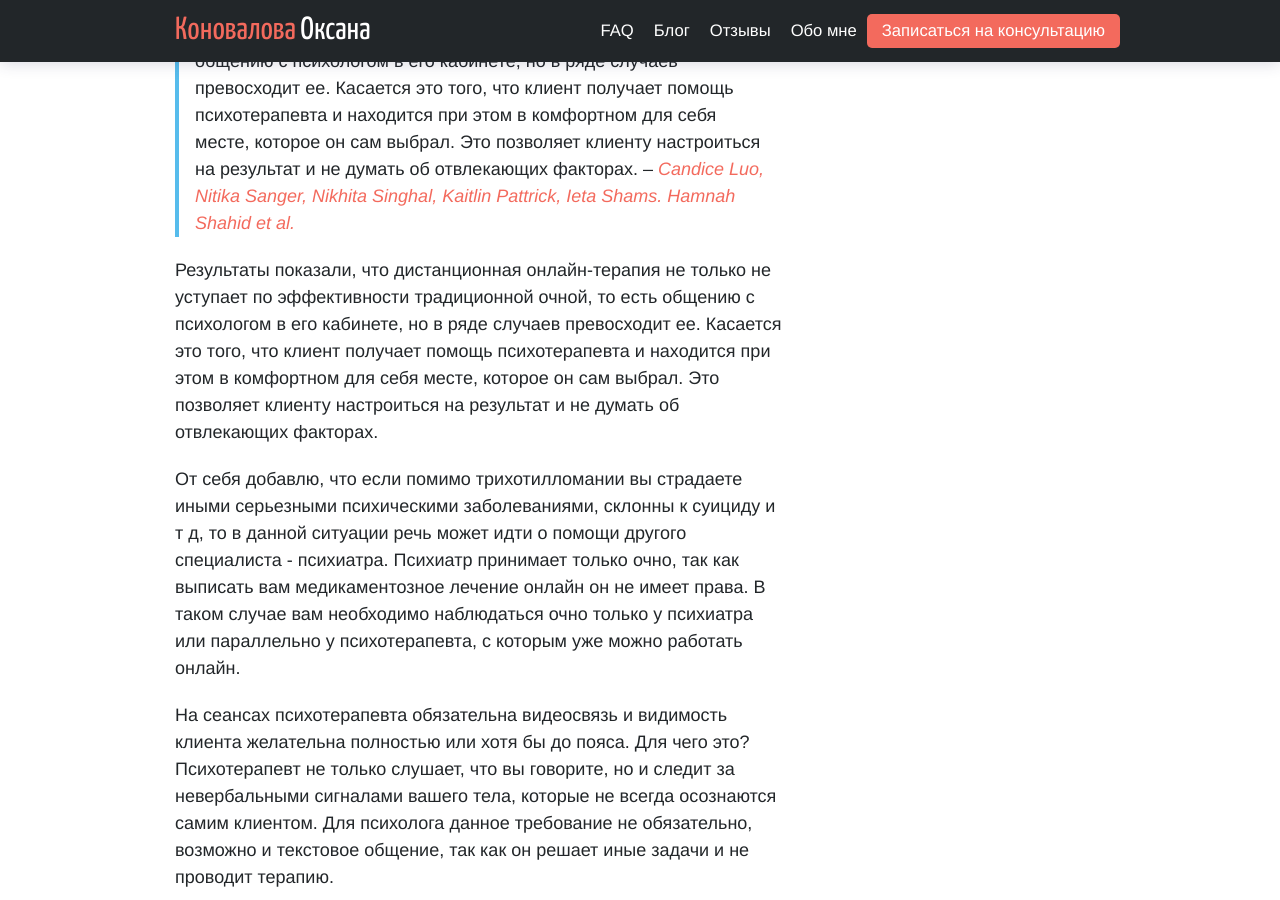
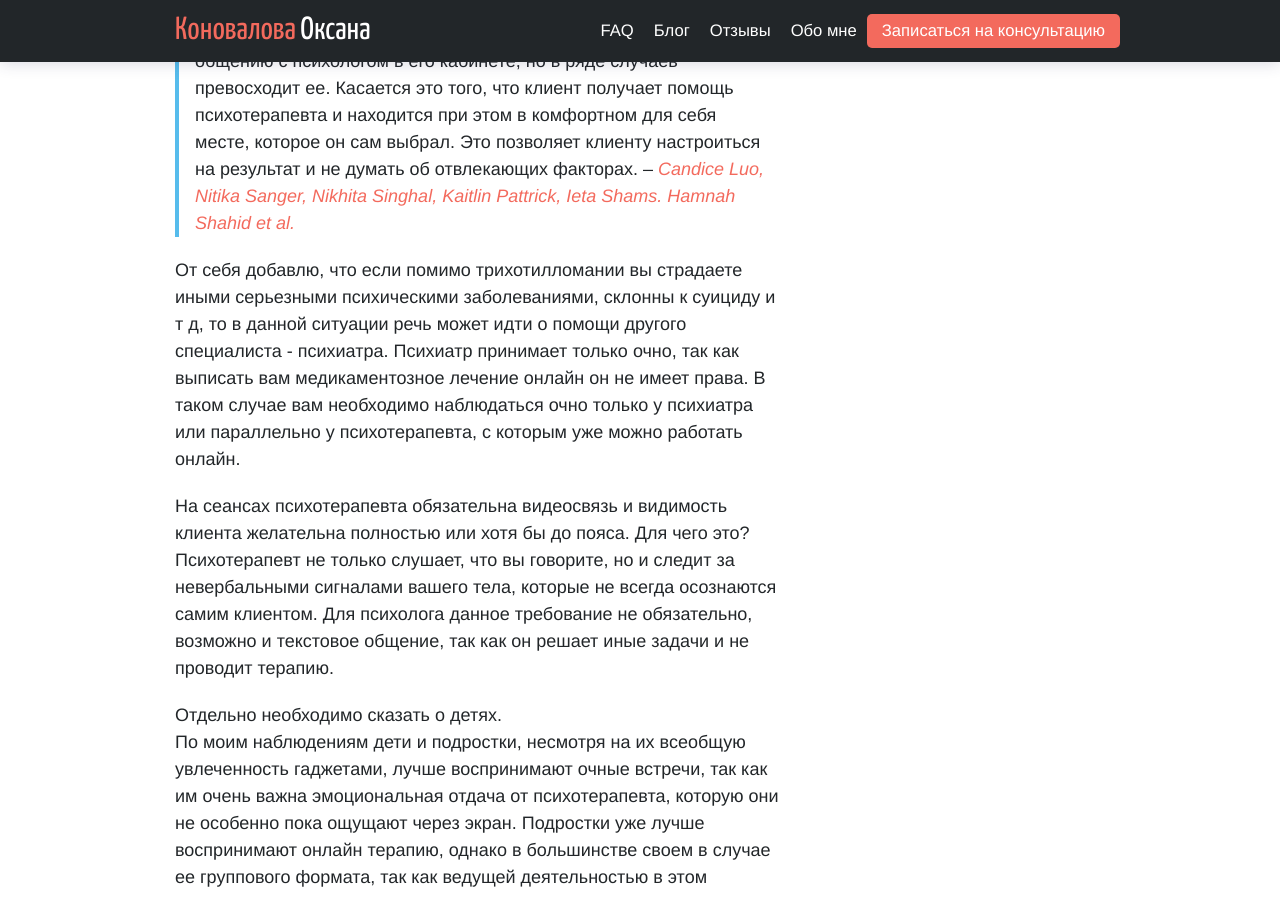
Before and after one commit to ttm-help/ttm-help.github.io, a Jekyll site: the page built from _posts/2022-12-11-online-therapy.md, in a window 1280 px wide and 900 px high, scrolled down 1010 px. Built offline with Jekyll 4.4.1, drawn with Linux system fonts in a browser that asks for light colours.

Commit message:
fix article

```diff
--- a/_posts/2022-12-11-online-therapy.md
+++ b/_posts/2022-12-11-online-therapy.md
@@ -35,11 +35,6 @@
 
 [1]: https://www.thelancet.com/journals/eclinm/article/PIIS2589-5370(20)30186-3/fulltext
 
-Результаты показали, что дистанционная онлайн-терапия не только не уступает по эффективности традиционной очной,
-то есть общению с психологом в его кабинете, но в ряде случаев превосходит ее. Касается это того, что клиент
-получает помощь психотерапевта и находится при этом в комфортном для себя месте, которое он сам выбрал.
-Это позволяет клиенту настроиться на результат и не думать об отвлекающих факторах.
-
 От себя добавлю, что если помимо трихотилломании вы страдаете иными серьезными психическими заболеваниями,
 склонны к суициду и т д, то в данной ситуации речь может идти о помощи другого специалиста - психиатра.
 Психиатр принимает только очно, так как выписать вам медикаментозное лечение онлайн он не имеет права.
```
